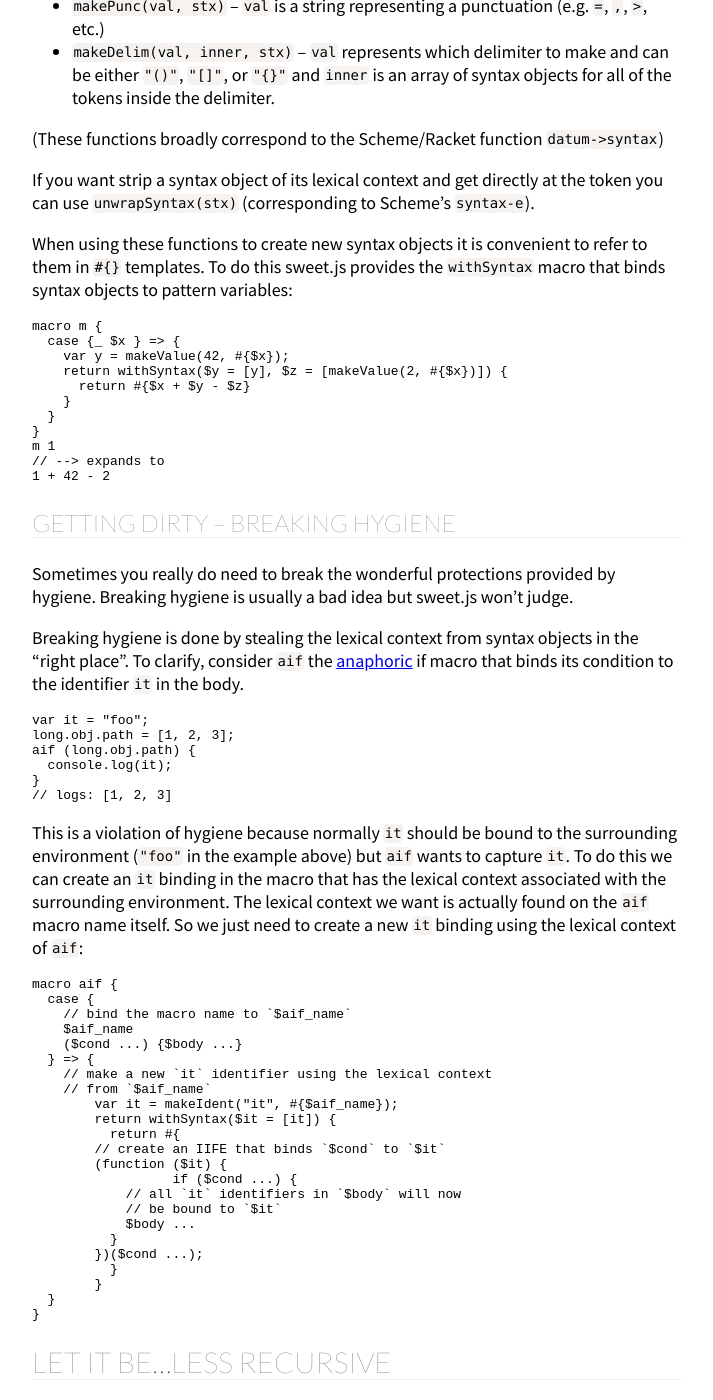
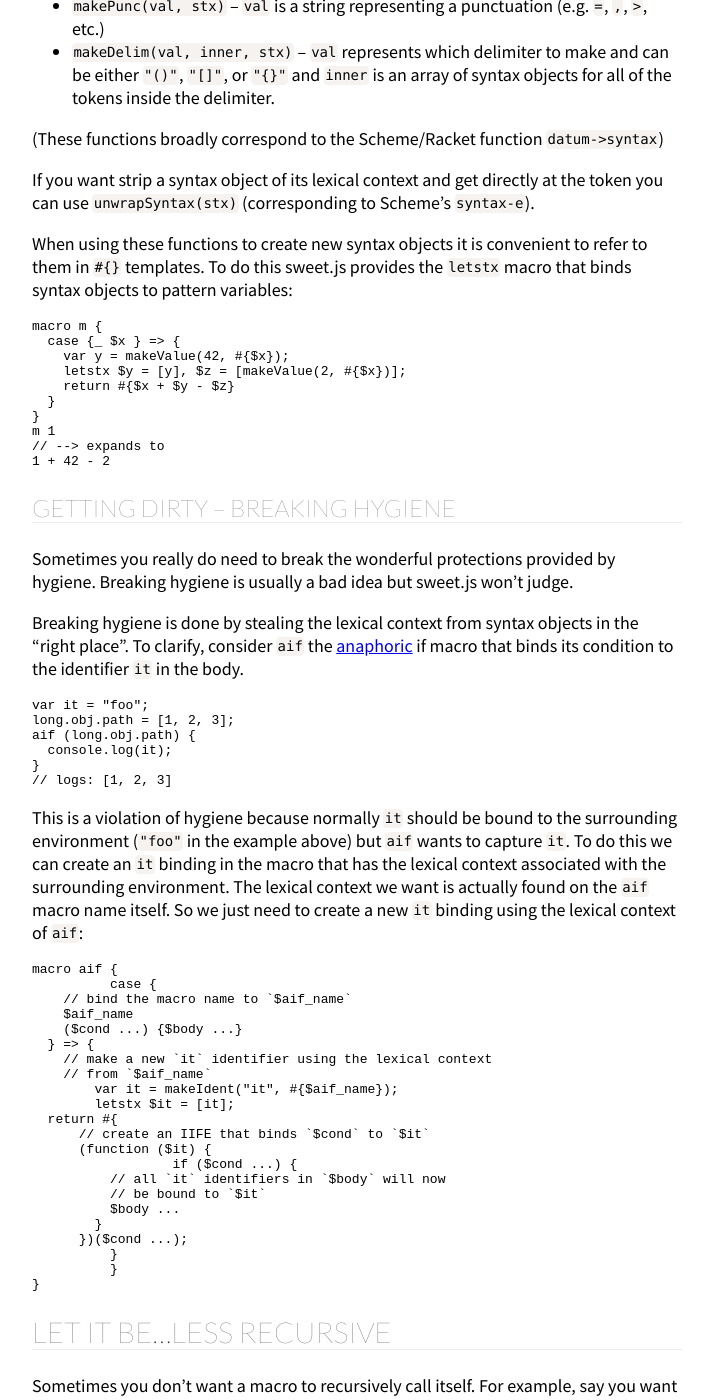
Before and after one commit to sweet-js/sweet-core, a Jekyll site: the page built from index.md, in a window 1280 px wide and 1400 px high, scrolled down 6120 px. Shown: the whole window, without its empty margins (308-1021 px from the left). Built offline with Jekyll 4.4.1, drawn with Linux system fonts in a browser that asks for light colours.

Commit message:
withSyntax to letstx in docs

```diff
--- a/index.md
+++ b/index.md
@@ -347,15 +347,14 @@ to Scheme's `syntax-e`).
 
 When using these functions to create new syntax objects it is
 convenient to refer to them in `#{}` templates. To do this sweet.js
-provides the `withSyntax` macro that binds syntax objects to pattern
+provides the `letstx` macro that binds syntax objects to pattern
 variables:
 
     macro m {
       case {_ $x } => {
         var y = makeValue(42, #{$x});
-        return withSyntax($y = [y], $z = [makeValue(2, #{$x})]) {
-          return #{$x + $y - $z}
-        }
+        letstx $y = [y], $z = [makeValue(2, #{$x})];
+        return #{$x + $y - $z}
       }
     }
     m 1
@@ -390,7 +389,7 @@ environment. The lexical context we want is actually found on the
 new `it` binding using the lexical context of `aif`:
 
     macro aif {
-	  case {
+  	  case {
         // bind the macro name to `$aif_name`
         $aif_name
         ($cond ...) {$body ...}
@@ -398,19 +397,18 @@ new `it` binding using the lexical context of `aif`:
         // make a new `it` identifier using the lexical context
         // from `$aif_name`
 		var it = makeIdent("it", #{$aif_name});
-		return withSyntax($it = [it]) {
-		  return #{
-            // create an IIFE that binds `$cond` to `$it`
-            (function ($it) {
-			  if ($cond ...) {
-                // all `it` identifiers in `$body` will now
-                // be bound to `$it`
-                $body ...
-              }
-            })($cond ...);
-		  }
-		}
-	  }
+		letstx $it = [it];
+	  return #{
+          // create an IIFE that binds `$cond` to `$it`
+          (function ($it) {
+      		  if ($cond ...) {
+              // all `it` identifiers in `$body` will now
+              // be bound to `$it`
+              $body ...
+            }
+          })($cond ...);
+    	  }
+  	  }
     }
 
 ## Let it be...less recursive
```
